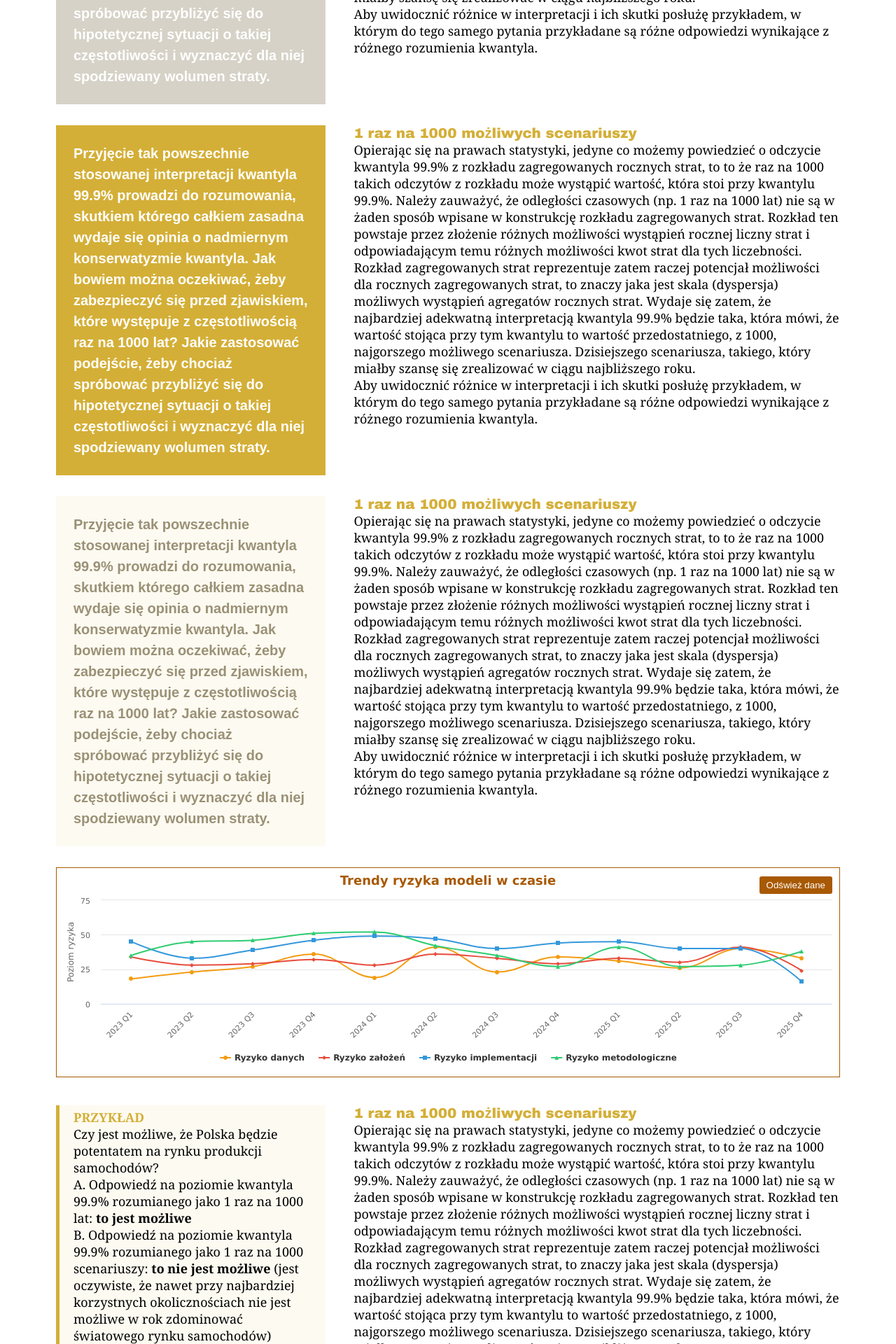
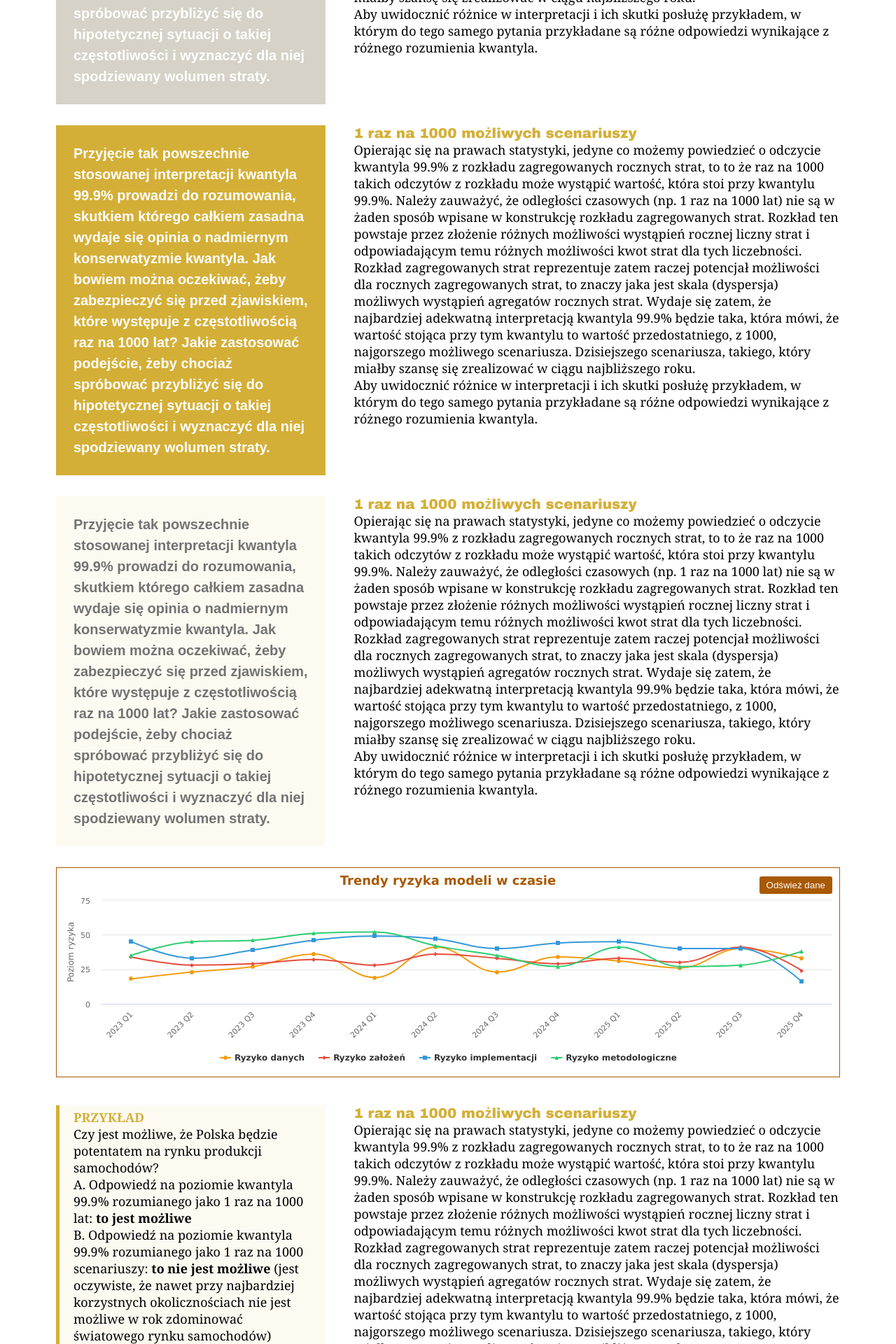
Before and after one commit to MaciejBuczak/risk-research, a Jekyll site: the page built from art-oprisk-kw999_v3_9.md, in a window 1280 px wide. Shown: the part 3041-4961 px from the top of the page at 70% size. Built offline with Jekyll 4.4.1, drawn with Linux system fonts in a browser that asks for light colours.

Commit message:
Update art-oprisk-kw999-layout_v3_9.html

```diff
--- a/_layouts/art-oprisk-kw999-layout_v3_9.html
+++ b/_layouts/art-oprisk-kw999-layout_v3_9.html
@@ -1093,7 +1093,7 @@
 <div class="ryzmod-o51-container" style="gap: 20px;">
   <!-- Lewy element - jednolite szare tło -->
   <div class="ryzmod-o51-box" style="width: 35%; background-color: #FDFAF1; padding: 25px; position: relative; border-left: 0;">
-    <p style="color: #9A9176; font-family: Arial, sans-serif; font-weight: bold; margin: 0; line-height: 1.5; font-size: 20px;">Przyjęcie tak powszechnie stosowanej interpretacji kwantyla 99.9% prowadzi do rozumowania, skutkiem którego całkiem zasadna wydaje się opinia o nadmiernym konserwatyzmie kwantyla. Jak bowiem można oczekiwać, żeby zabezpieczyć się przed zjawiskiem, które występuje z częstotliwością raz na 1000 lat? Jakie zastosować podejście, żeby chociaż spróbować przybliżyć się do hipotetycznej sytuacji o takiej częstotliwości i wyznaczyć dla niej spodziewany wolumen straty.</p>
+    <p style="color: #737373; font-family: Arial, sans-serif; font-weight: bold; margin: 0; line-height: 1.5; font-size: 20px;">Przyjęcie tak powszechnie stosowanej interpretacji kwantyla 99.9% prowadzi do rozumowania, skutkiem którego całkiem zasadna wydaje się opinia o nadmiernym konserwatyzmie kwantyla. Jak bowiem można oczekiwać, żeby zabezpieczyć się przed zjawiskiem, które występuje z częstotliwością raz na 1000 lat? Jakie zastosować podejście, żeby chociaż spróbować przybliżyć się do hipotetycznej sytuacji o takiej częstotliwości i wyznaczyć dla niej spodziewany wolumen straty.</p>
   </div>
 
   <!-- Tekst po prawej - bez zmian -->
```
